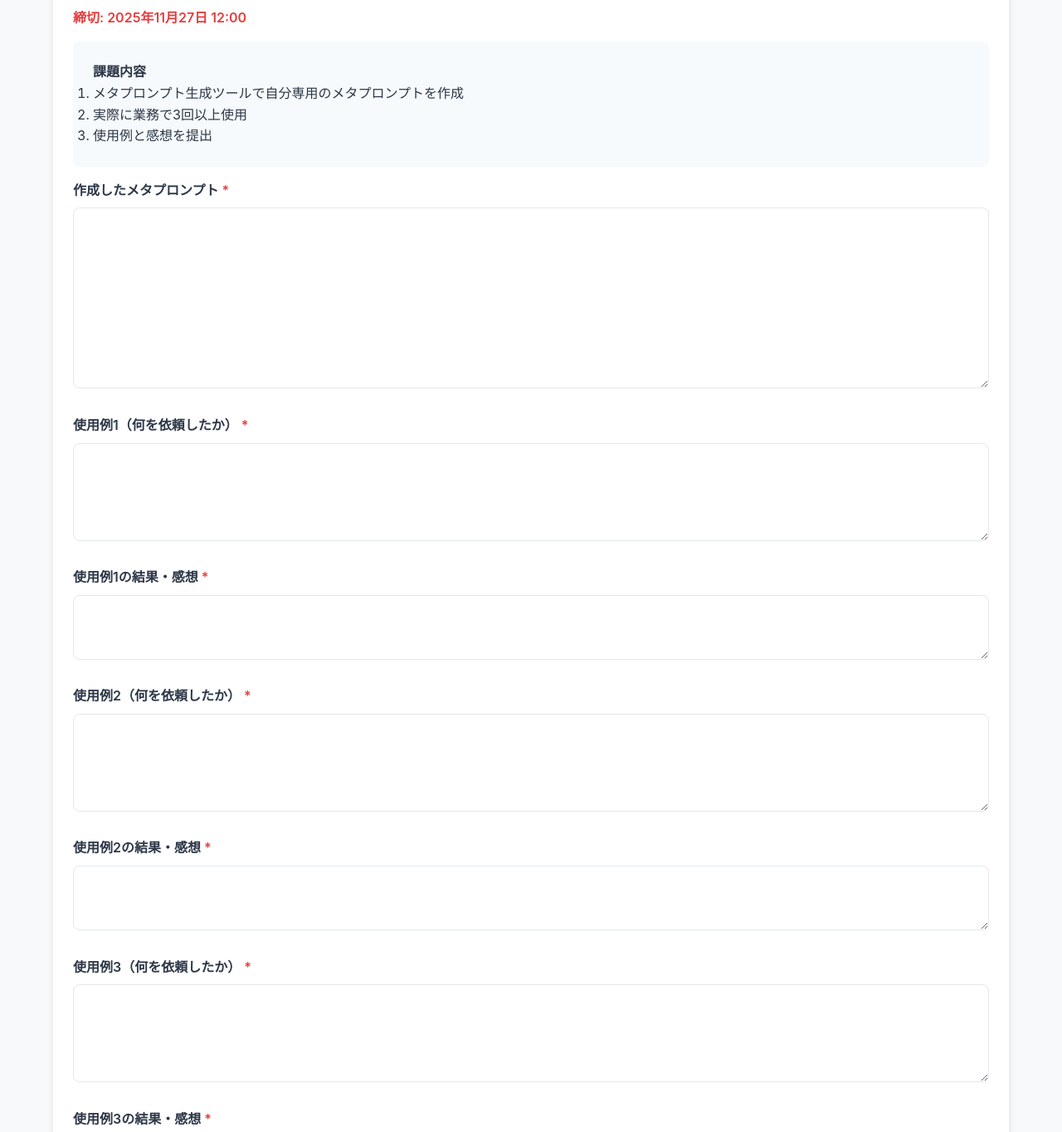
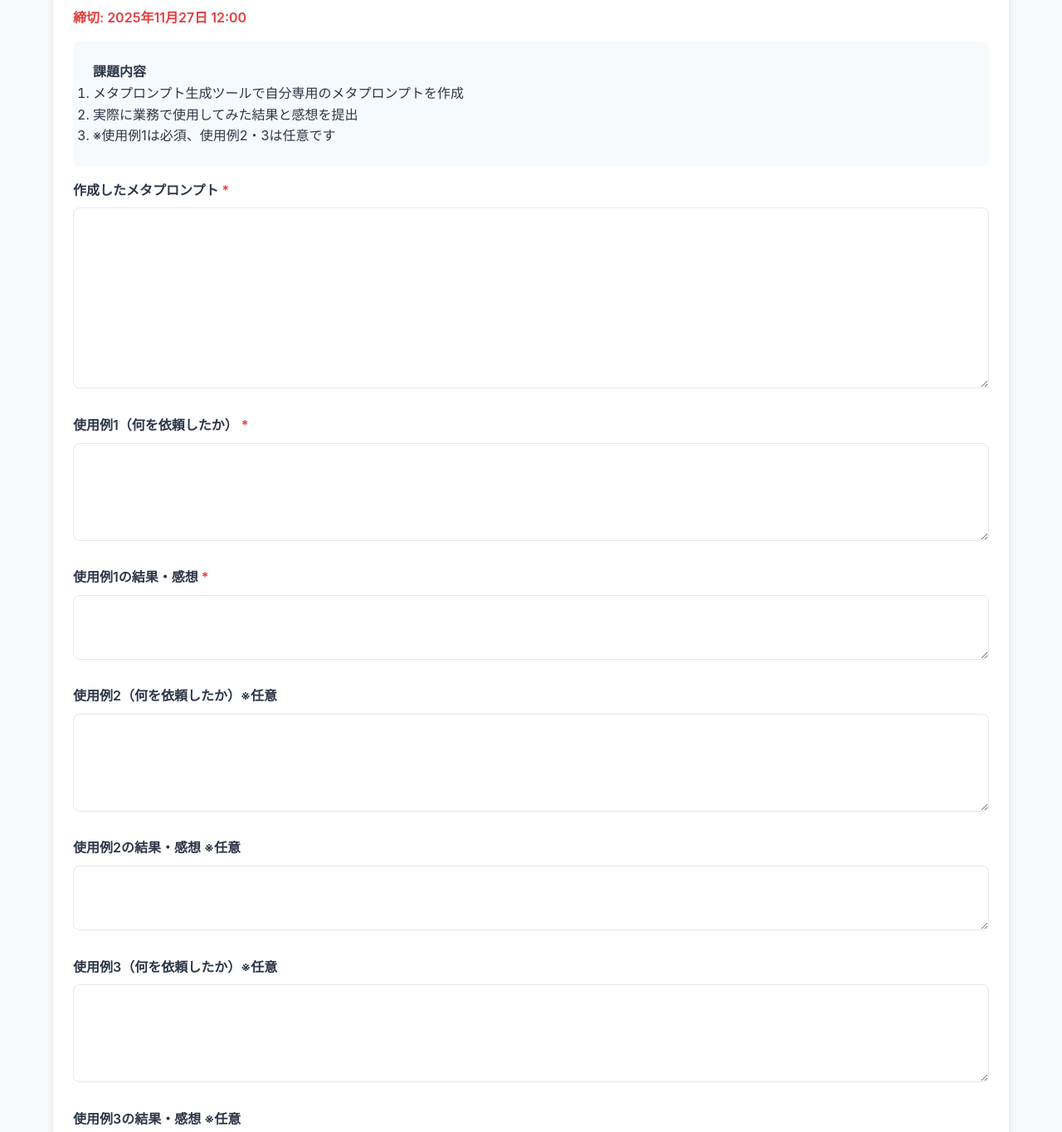
Before and after one commit to pessham/kenshu_1, a website: page homework.html in a window 1280 px wide. Shown: the part 260-1624 px from the top of the page at 83% size. Drawn offline with Linux system fonts and the light colour scheme.

Commit message:
Update homework 1 requirements: make usage examples 2 and 3 optional
- Change description to clarify only usage example 1 is required
- Set required: false for usage2, result2, usage3, result3 fields
- Add ※任意 (optional) labels to optional fields

```diff
--- a/homework.html
+++ b/homework.html
@@ -58,18 +58,18 @@
         title: 'メタプロンプトを作成して使ってみよう',
         description: [
           'メタプロンプト生成ツールで自分専用のメタプロンプトを作成',
-          '実際に業務で3回以上使用',
-          '使用例と感想を提出'
+          '実際に業務で使用してみた結果と感想を提出',
+          '※使用例1は必須、使用例2・3は任意です'
         ],
         deadline: '2025-11-27T12:00:00',
         fields: [
           { name: 'meta_prompt', label: '作成したメタプロンプト', type: 'textarea', rows: 10, required: true },
           { name: 'usage1', label: '使用例1（何を依頼したか）', type: 'textarea', rows: 5, required: true },
           { name: 'result1', label: '使用例1の結果・感想', type: 'textarea', rows: 3, required: true },
-          { name: 'usage2', label: '使用例2（何を依頼したか）', type: 'textarea', rows: 5, required: true },
-          { name: 'result2', label: '使用例2の結果・感想', type: 'textarea', rows: 3, required: true },
-          { name: 'usage3', label: '使用例3（何を依頼したか）', type: 'textarea', rows: 5, required: true },
-          { name: 'result3', label: '使用例3の結果・感想', type: 'textarea', rows: 3, required: true },
+          { name: 'usage2', label: '使用例2（何を依頼したか）※任意', type: 'textarea', rows: 5, required: false },
+          { name: 'result2', label: '使用例2の結果・感想 ※任意', type: 'textarea', rows: 3, required: false },
+          { name: 'usage3', label: '使用例3（何を依頼したか）※任意', type: 'textarea', rows: 5, required: false },
+          { name: 'result3', label: '使用例3の結果・感想 ※任意', type: 'textarea', rows: 3, required: false },
           { name: 'overall', label: '全体の感想・気づき', type: 'textarea', rows: 5, required: true }
         ]
       },
```
